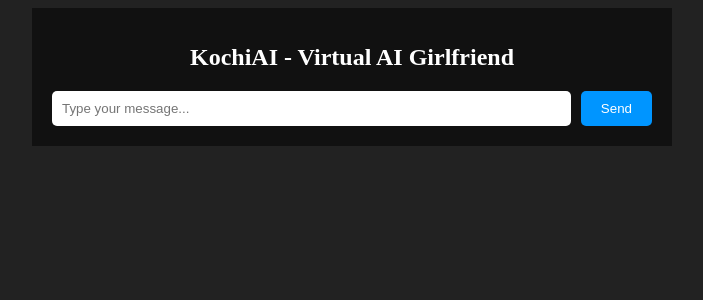
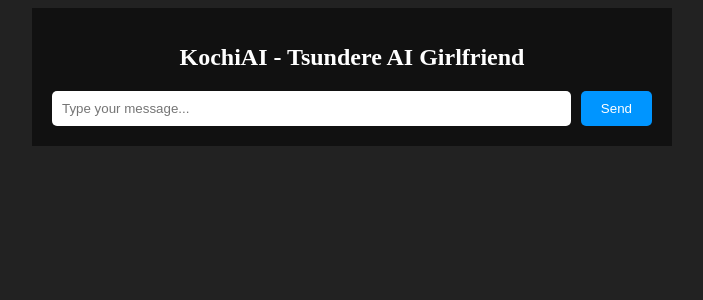
Before and after one commit to hikki78/Kochi-AI, a Flask app: page / in a window 1280 px wide. Shown: the top 300 px of the page, without its empty margins (288-991 px from the left). Run offline with Flask 3, Linux system fonts and the light colour scheme.

Commit message:
Update index.html

```diff
--- a/templates/index.html
+++ b/templates/index.html
@@ -4,15 +4,15 @@
 <head>
     <meta charset="UTF-8">
     <meta name="viewport" content="width=device-width, initial-scale=1.0">
-    <title>KochiAI - Tsundere AI Girlfriend</title>
+    <title>KochiAI</title>
+    <link rel="icon" type="images/png" href="{{ url_for('static', filename='favicon.png') }}">
     <link rel="stylesheet" href="{{ url_for('static', filename='style.css') }}">
 </head>
 
 <body>
     <div class="container">
-        <h1>KochiAI - Virtual AI Girlfriend</h1>
-        <link rel="icon" type="image/png" href="favicon.png">
-        <div id="chat-container">
+        <h1>KochiAI - Tsundere AI Girlfriend</h1>
+          <div id="chat-container">
             <div id="messages"></div>
         </div>
         <div id="input-container">
```
